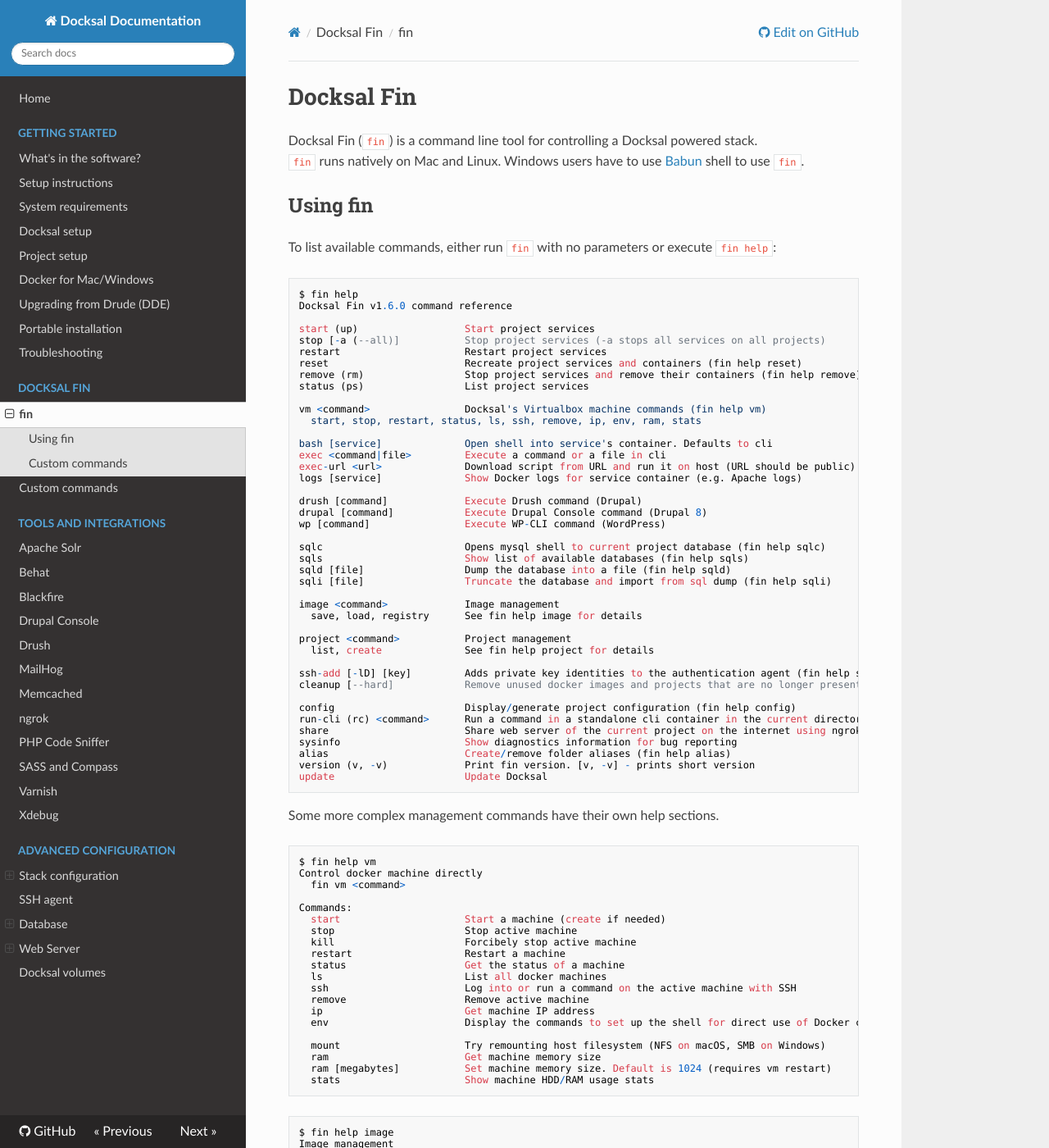
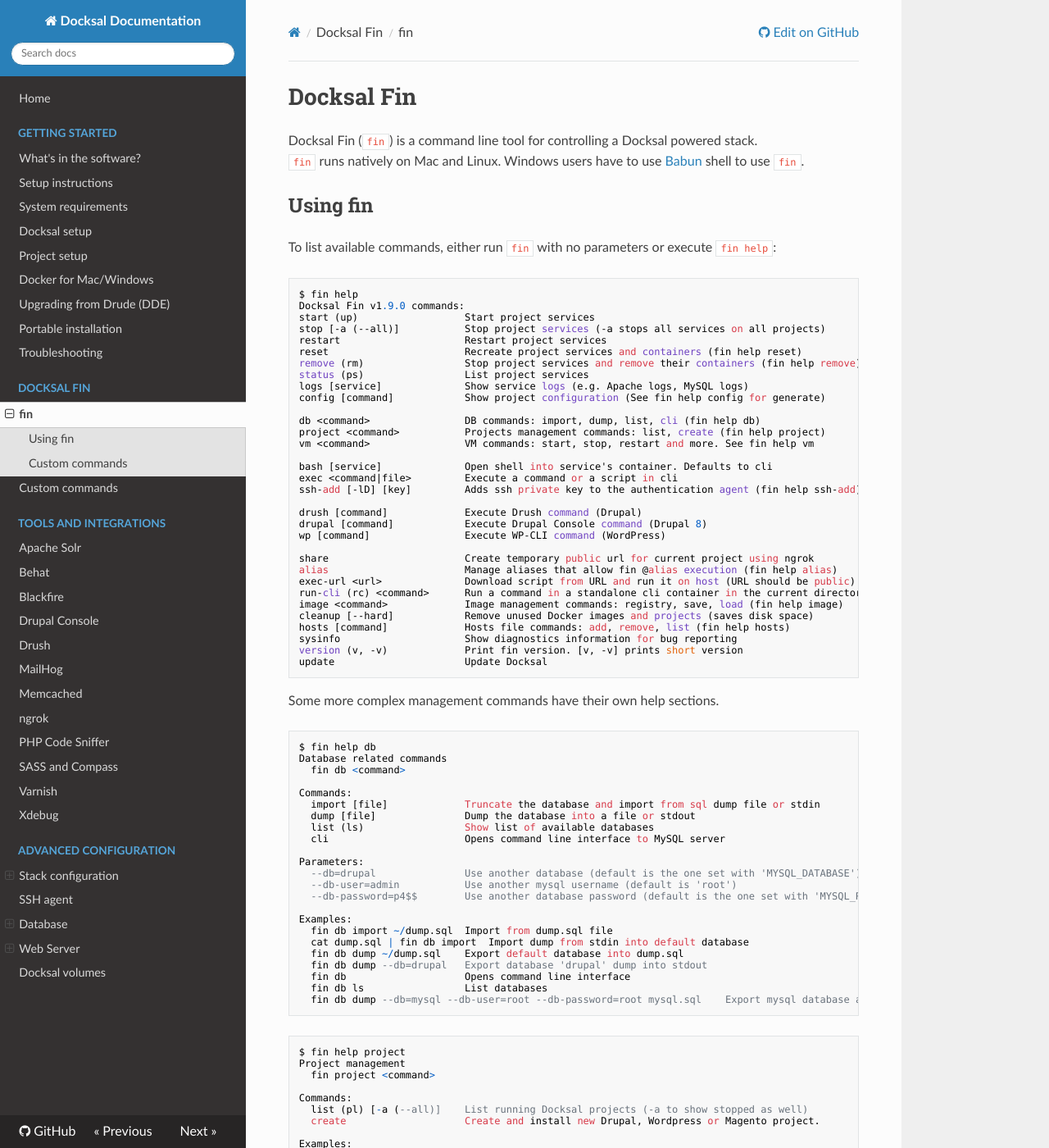
Before and after one commit to docksal/docksal, an MkDocs documentation site: the page built from docs/fin/fin.md, in a window 1280 px wide and 1400 px high. Shown: the whole window at 82% size. Built offline with MkDocs 1.6.1, drawn with Linux system fonts in a browser that asks for light colours; nearby versions of some CDN libraries; old or Windows-style settings are respelled for this version of MkDocs; some of the changed text lies outside the part shown.

Commit message:
DNS resolver and native Docker apps docs updates
[ci skip]

````diff
--- a/docs/fin/fin.md
+++ b/docs/fin/fin.md
@@ -8,50 +8,81 @@ Docksal Fin (`fin`) is a command line tool for controlling a Docksal powered sta
 To list available commands, either run `fin` with no parameters or execute `fin help`:
 
     $ fin help
-    Docksal Fin v1.6.0 command reference
-
+    Docksal Fin v1.9.0 commands:
     start (up)               	Start project services
     stop [-a (--all)]        	Stop project services (-a stops all services on all projects)
     restart                  	Restart project services
     reset                    	Recreate project services and containers (fin help reset)
     remove (rm)              	Stop project services and remove their containers (fin help remove)
     status (ps)              	List project services
+    logs [service]           	Show service logs (e.g. Apache logs, MySQL logs)
+    config [command]         	Show project configuration (See fin help config for generate)
 
-    vm <command>             	Docksal's Virtualbox machine commands (fin help vm)
-      start, stop, restart, status, ls, ssh, remove, ip, env, ram, stats
+    db <command>             	DB commands: import, dump, list, cli (fin help db)
+    project <command>        	Projects management commands: list, create (fin help project)
+    vm <command>             	VM commands: start, stop, restart and more. See fin help vm
 
     bash [service]           	Open shell into service's container. Defaults to cli
-    exec <command|file>      	Execute a command or a file in cli
-    exec-url <url>           	Download script from URL and run it on host (URL should be public)
-    logs [service]           	Show Docker logs for service container (e.g. Apache logs)
+    exec <command|file>      	Execute a command or a script in cli
+    ssh-add [-lD] [key]      	Adds ssh private key to the authentication agent (fin help ssh-add)
 
     drush [command]          	Execute Drush command (Drupal)
     drupal [command]         	Execute Drupal Console command (Drupal 8)
     wp [command]             	Execute WP-CLI command (WordPress)
 
-    sqlc                     	Opens mysql shell to current project database (fin help sqlc)
-    sqls                     	Show list of available databases (fin help sqls)
-    sqld [file]              	Dump the database into a file (fin help sqld)
-    sqli [file]              	Truncate the database and import from sql dump (fin help sqli)
-
-    image <command>          	Image management
-      save, load, registry   	See fin help image for details
-
-    project <command>        	Project management
-      list, create           	See fin help project for details
-
-    ssh-add [-lD] [key]      	Adds private key identities to the authentication agent (fin help ssh-add)
-    cleanup [--hard]         	Remove unused docker images and projects that are no longer present
-
-    config                   	Display/generate project configuration (fin help config)
+    share                    	Create temporary public url for current project using ngrok
+    alias                    	Manage aliases that allow fin @alias execution (fin help alias)
+    exec-url <url>           	Download script from URL and run it on host (URL should be public)
     run-cli (rc) <command>   	Run a command in a standalone cli container in the current directory
-    share                    	Share web server of the current project on the internet using ngrok
+    image <command>          	Image management commands: registry, save, load (fin help image)
+    cleanup [--hard]         	Remove unused Docker images and projects (saves disk space)
+    hosts [command]          	Hosts file commands: add, remove, list (fin help hosts)
     sysinfo                  	Show diagnostics information for bug reporting
-    alias                    	Create/remove folder aliases (fin help alias)
-    version (v, -v)          	Print fin version. [v, -v] - prints short version
+    version (v, -v)          	Print fin version. [v, -v] prints short version
     update                   	Update Docksal
 
 Some more complex management commands have their own help sections.
+
+<a name="fin-help-db"></a>
+
+    $ fin help db
+    Database related commands
+      fin db <command>
+
+    Commands:
+      import [file]             Truncate the database and import from sql dump file or stdin
+      dump [file]               Dump the database into a file or stdout
+      list (ls)                 Show list of available databases
+      cli                       Opens command line interface to MySQL server
+
+    Parameters:
+      --db=drupal               Use another database (default is the one set with 'MYSQL_DATABASE')
+      --db-user=admin           Use another mysql username (default is 'root')
+      --db-password=p4$$        Use another database password (default is the one set with 'MYSQL_ROOT_PASSWORD', see fin config)
+
+    Examples:
+      fin db import ~/dump.sql  Import from dump.sql file
+      cat dump.sql | fin db import  Import dump from stdin into default database
+      fin db dump ~/dump.sql    Export default database into dump.sql
+      fin db dump --db=drupal   Export database 'drupal' dump into stdout
+      fin db                    Opens command line interface
+      fin db ls                 List databases
+      fin db dump --db=mysql --db-user=root --db-password=root mysql.sql    Export mysql database as root into mysql.sql
+
+<a name="fin-help-project"></a>
+
+    $ fin help project
+    Project management
+      fin project <command>
+
+    Commands:
+      list (pl) [-a (--all)]    List running Docksal projects (-a to show stopped as well)
+      create                    Create and install new Drupal, Wordpress or Magento project.
+
+    Examples:
+      fin pl -a                 List all known Docksal projects, including stopped ones
+      fin project create        Start project wizard
+
 
 <a name="fin-help-vm"></a>
 
@@ -60,21 +91,22 @@ Some more complex management commands have their own help sections.
       fin vm <command>
 
     Commands:
-      start                    	Start a machine (create if needed)
-      stop                     	Stop active machine
-      kill                     	Forcibely stop active machine
-      restart                  	Restart a machine
-      status                   	Get the status of a machine
-      ls                       	List all docker machines
-      ssh                      	Log into or run a command on the active machine with SSH
-      remove                   	Remove active machine
-      ip                       	Get machine IP address
-      env                      	Display the commands to set up the shell for direct use of Docker client
+      start                     Start the machine (create if needed)
+      stop                      Stop the machine
+      kill                      Forcibely stop the machine
+      restart                   Restart the machine
+      status                    Get the status
+      ssh [command]             Log into ssh or run a command via ssh
+      remove                    Remove Docksal machine and cleanup after it
+      ip                        Show the machine IP address
+      ls                        List all docker machines
+      env                       Display the commands to set up the shell for direct use of Docker client
+      mount                     Try remounting host filesystem (NFS on macOS, SMB on Windows)
 
-      mount                    	Try remounting host filesystem (NFS on macOS, SMB on Windows)
-      ram                      	Get machine memory size
-      ram [megabytes]          	Set machine memory size. Default is 1024 (requires vm restart)
-      stats                    	Show machine HDD/RAM usage stats
+      ram                       Show memory size
+      ram [megabytes]           Set memory size. Default is 1024 (requires vm restart)
+      hdd                       Show disk size and usage
+      stats                     Show CPU and network usage
 
 <a name="fin-help-image"></a>
 
@@ -82,29 +114,43 @@ Some more complex management commands have their own help sections.
     Image management
       fin image <command>
 
-      save [--system|--project|--all]	Save docker images into a tar archive.
-      load <file>              	Load docker images from a tar archive.
+    Commands:
+      registry                  Show all Docksal images on Docker Hub
+      registry [image name]     Show all tags for a certain image
 
-      registry                 	Show all Docksal images on Docker Hub
-      registry [image name]    	Show all tags for a certain image
+      save [--system|--project|--all] Save docker images into a tar archive.
+      load <file>               Load docker images from a tar archive.
 
     Examples:
-      fin image save --system  	Save Docksal system images.
-      fin image save --project 	Save current project's images.
-      fin image save --all     	Save all images available on the host.
-      fin image registry docksal/db	Show all tags for docksal/db image
+      fin image registry        Show all available Docksal images on Docker Hub
+      fin image registry docksal/db Show all tags for docksal/db image
+      fin image save --system   Save Docksal system images.
+      fin image save --project  Save current project's images.
+      fin image save --all      Save all images available on the host.
 
-<a name="fin-help-project"></a>
+<a name="fin-help-hosts"></a>
 
-    $ fin help project
-    Project management
-      fin project <command>
+    $ fin help hosts
+    Can add or remove lines to/from OS-dependent hosts file
 
-      list (pl) [-a (--all)]   	List running Docksal projects (-a to show stopped as well)
-      create                   	Create and install new Drupal, Wordpress or Magento project.
+      fin hosts [command]
+
+      Uses 192.168.64.100 for IP when VirtualBox is used.
+      Uses 192.168.64.100 for IP when DOCKER_NATIVE is set.
+
+    Commands:
+      add [hostname]            Add hostname to hosts file. If no provided uses VIRTUAL_HOST
+      remove [hostname]         Remove all lines containing hostname from hosts file. Uses VIRTUAL_HOST if none provided
+      list                      Output hosts file
+      <no command>              Output hosts file
+      help                      Show this help
 
     Examples:
-      fin pl -a                	List all known Docksal projects, including stopped ones
+      fin hosts add             Append current project's VIRTUAL_HOST to hosts file
+      fin hosts add demo.docksal  Append a line '192.168.64.100 demo.docksal' to hosts file
+      fin hosts remove          Remove current project's VIRTUAL_HOST from hosts file
+      fin hosts remove demo.docksal Remove *all* lines containing demo.docksal from hosts file
+      fin hosts                 Output hosts file
 
 ## Custom commands
 
--- a/docs/getting-started/env-setup-native.md
+++ b/docs/getting-started/env-setup-native.md
@@ -6,63 +6,44 @@ On Mac and Windows, you can use native Docker applications instead of VirtualBox
     Docker for Mac/Windows support is experimental and is not recommended for regular use due to low filesystem performance.
     Please report any issues in the [issue queue](https://github.com/docksal/docksal/issues).
 
+
 ## Switching to Docker for Mac/Windows
 
-**1.** Install Docker for [Mac](https://docs.docker.com/docker-for-mac) or [Windows](https://docs.docker.com/docker-for-windows).
-
-**2.** Install `fin` and run `fin update`, unless already installed.
+**1.** Stop the Docksal VM (if applicable)
 
 ```bash
-sudo curl -fsSL https://raw.githubusercontent.com/docksal/docksal/master/bin/fin -o /usr/local/bin/fin && \
-sudo chmod +x /usr/local/bin/fin
-fin update
+fin vm stop
 ```
 
-**3.** Tell Docksal to use native apps.
+**2.** Install Docker for [Mac](https://docs.docker.com/docker-for-mac) or [Windows](https://docs.docker.com/docker-for-windows).
+
+**3.** Enable "native" apps mode.
+
+Set `DOCKER_NATIVE=1` in `~/.docksal/docksal.env`
+
+**4.** Install Docksal (unless already installed).
 
 ```bash
-export DOCKER_NATIVE=1
+curl -fsSL get.docksal.io | sh
 ```
 
-This applies to a single terminal tab/session and has to be repeated for the new ones.
-All further `fin` commands should be run within the same terminal tab/session.
-
-**4.** Check and confirm the switch.
-
-```bash
-fin docker info | grep "Kernel Version"
-```
-
-If you see something like `Kernel Version: 4.4.27-moby` in the output,
-then `fin` was able to communicate with your Docker for Mac/Windows instance.
-
-**5.** Reset Docksal system containers.
+**5.** Reset Docksal system services.
 
 ```bash
 fin reset system
 ```
 
-## Switching to VirtualBox
+## Switching back to VirtualBox
 
-**1.** Tell Docksal to use the default VirtualBox approach.
+**1.** Close the "native" Docker app.
+
+**2.** Disable "native" apps mode.
+
+Remove `DOCKER_NATIVE=1` from `~/.docksal/docksal.env`
+
+**3.** Start Docksal VM and reset Docksal system services.
 
 ```bash
-unset DOCKER_NATIVE
-```
-
-**2.** Check and confirm the switch.
-
-```bash
-fin docker info | grep "Kernel Version"
-```
-
-If you see:
-
-- `Kernel Version: 4.4.27-boot2docker` this means you switched back to the VirtualBox VM (TinyCore, boot2docker.)
-- `Kernel Version: 4.4.27-moby` this means you are still using Docker for Mac/Windows VM (Alpine Linux Moby.)
-
-**3.** Reset Docksal system containers.
-
-```bash
+fin vm start
 fin reset system
 ```
````
Also changed, not shown: docs/advanced/multiple-projects.md (+4 -35 lines), docs/getting-started/project-setup.md (+0 -4 lines), docs/index.md (+1 -1 lines).
